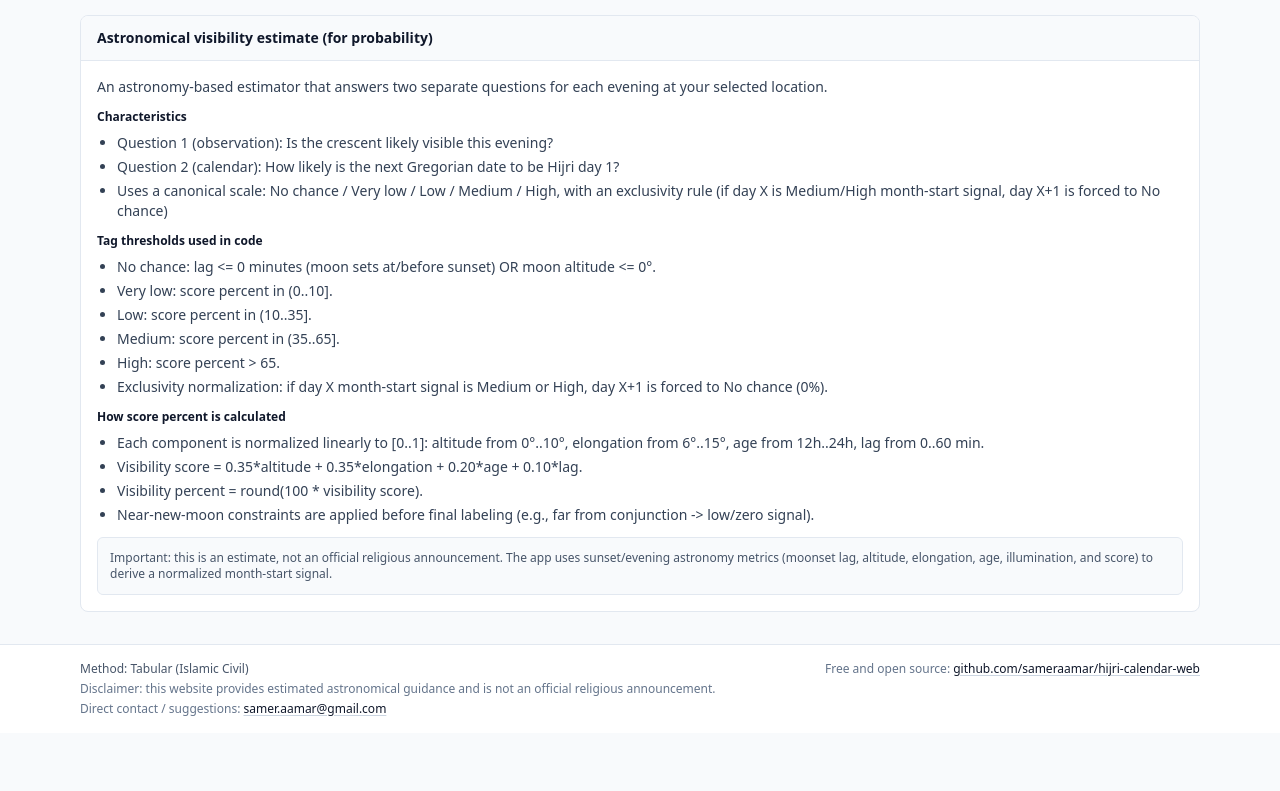
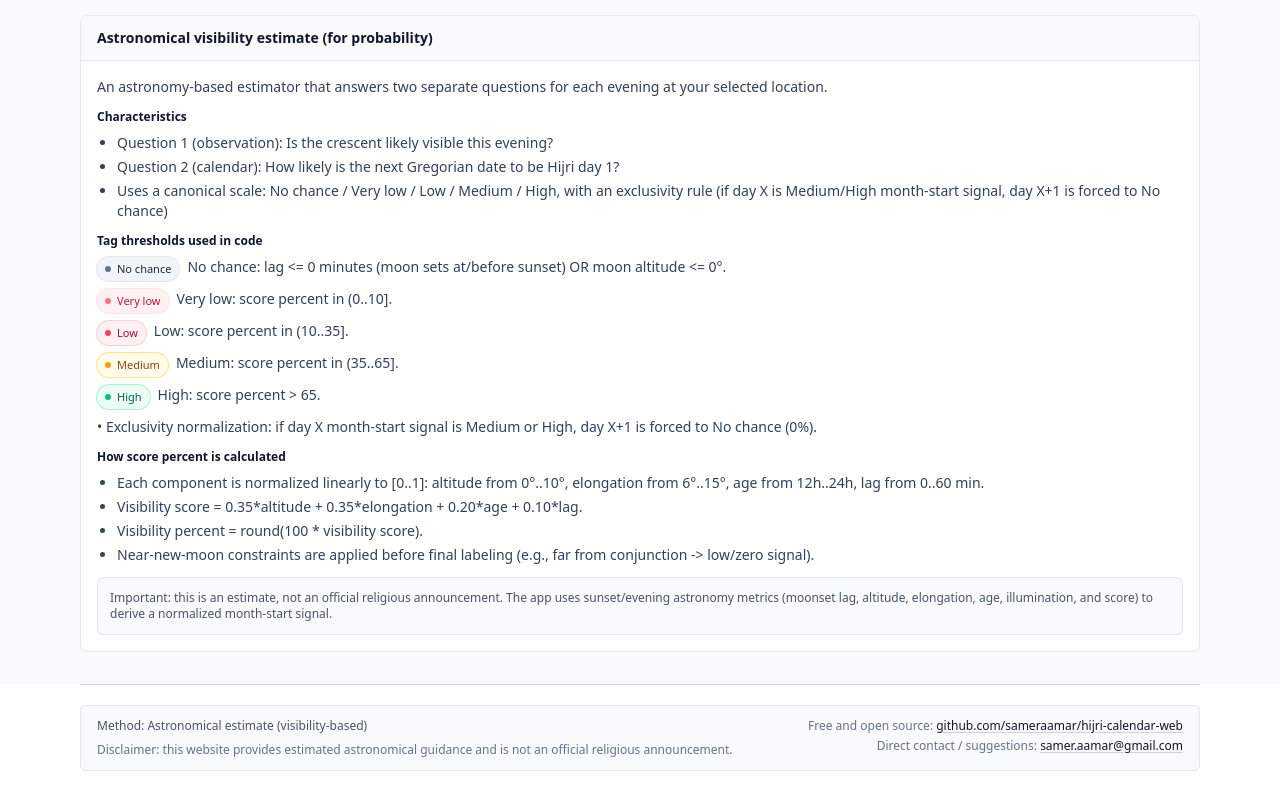
Before and after one commit to sameraamar/hijri-calendar-web, a React (Vite) app in the folder apps/web/: page /methods in a window 1280 px wide. Shown: the part 733-1524 px from the top of the page. Before the commit the page ends 1466 px from the top, so only its background shows below. Built offline with nearby package versions, Linux system fonts and the light colour scheme.

Commit message:
fix colors

```diff
--- a/apps/web/src/App.tsx
+++ b/apps/web/src/App.tsx
@@ -104,13 +104,21 @@ export default function App() {
         </Routes>
       </main>
 
-      <footer className="border-t border-slate-200 bg-white">
-        <div className="mx-auto max-w-6xl px-4 py-4 text-xs text-slate-600">
-          <div className="flex flex-col gap-1 md:flex-row md:items-center md:justify-between">
+      <footer className="bg-white">
+        <div className="mx-auto max-w-6xl px-4">
+          <div className="h-px bg-slate-300" />
+        </div>
+        <div className="mx-auto max-w-6xl px-4 py-5">
+          <div className="rounded-md border border-slate-200 bg-slate-50 px-4 py-3 text-xs text-slate-600">
+            <div className="flex flex-col gap-3 md:flex-row md:items-start md:justify-between">
+              <div className="space-y-2 md:max-w-[60%]">
                 <div>
-              {t('app.method.label')}: {t(METHODS.find((m) => m.id === methodId)?.labelKey ?? 'app.method.civil')}
+                  {t('app.method.label')}: {t(METHODS.find((m) => m.id === methodId)?.labelKey ?? 'app.method.estimate')}
                 </div>
-            <div className="text-slate-500">
+                <div className="text-slate-500">{t('app.footer.disclaimer')}</div>
+              </div>
+              <div className="space-y-1 border-t border-slate-200 pt-2 text-slate-500 md:border-t-0 md:pt-0 md:text-end">
+                <div>
                   {t('app.footer.openSource')}{' '}
                   <a
                     href="https://github.com/sameraamar/hijri-calendar-web"
@@ -121,9 +129,7 @@ export default function App() {
                     {t('app.footer.repoLabel')}
                   </a>
                 </div>
-          </div>
-          <div className="mt-1 text-slate-500">{t('app.footer.disclaimer')}</div>
-          <div className="mt-1 text-slate-500">
+                <div>
                   {t('app.footer.contact')}{' '}
                   <a
                     href="mailto:samer.aamar@gmail.com"
@@ -133,6 +139,9 @@ export default function App() {
                   </a>
                 </div>
               </div>
+            </div>
+          </div>
+        </div>
       </footer>
     </div>
   );
--- a/apps/web/src/i18n/ar.json
+++ b/apps/web/src/i18n/ar.json
@@ -146,8 +146,10 @@
     "lagMinutes": "الفارق (دقيقة)",
     "visibilityPercent": "الوضوح",
     "crescentScore": "مؤشر الهلال",
-    "lowDesc": "منخفض: الظروف غير مناسبة لرؤية الهلال (مثلًا: الهلال منخفض جدًا/يغرب بسرعة، أو فصل صغير جدًا عن الشمس، أو عمر هلال صغير جدًا، أو طور غير مناسب).",
-    "mediumDesc": "متوسط: ظروف حدّية/مختلطة؛ تعتمد الرؤية على ظروف الراصد والمعيار المستخدم.",
-    "highDesc": "مرتفع: الظروف أقوى (الهلال أعلى، أبعد عن الشمس، أقدم عمرًا، و/أو يبقى فوق الأفق مدة أطول بعد الغروب)."
+    "noChanceDesc": "يغرب القمر عند/قبل الغروب، أو يكون عند/تحت الأفق وقت الغروب؛ وعليه فالرؤية غير ممكنة عمليًا.",
+    "veryLowDesc": "ظروف ضعيفة جدًا؛ احتمال الرؤية منخفض للغاية وثقة بداية الشهر محدودة جدًا.",
+    "lowDesc": "الظروف غير مناسبة لرؤية الهلال (مثلًا: الهلال منخفض جدًا/يغرب بسرعة، أو فصل صغير جدًا عن الشمس، أو عمر هلال صغير جدًا، أو طور غير مناسب).",
+    "mediumDesc": "ظروف حدّية/مختلطة؛ تعتمد الرؤية على ظروف الراصد والمعيار المستخدم.",
+    "highDesc": "الظروف أقوى (الهلال أعلى، أبعد عن الشمس، أقدم عمرًا، و/أو يبقى فوق الأفق مدة أطول بعد الغروب)."
   }
 }
--- a/apps/web/src/i18n/en.json
+++ b/apps/web/src/i18n/en.json
@@ -146,8 +146,10 @@
     "lagMinutes": "Lag (min)",
     "visibilityPercent": "Visibility",
     "crescentScore": "Crescent score",
-    "lowDesc": "Low: Conditions are poor for a visible crescent (e.g., Moon very low/setting too soon, very small separation from the Sun, very young Moon, or wrong phase).",
-    "mediumDesc": "Medium: Borderline/mixed conditions; visibility depends on observer conditions and criteria.",
-    "highDesc": "High: Conditions are stronger (Moon higher, more separated from the Sun, older, and/or stays up longer after sunset)."
+    "noChanceDesc": "Moon sets at or before sunset, or is at/below the horizon at sunset; practical visibility is not possible.",
+    "veryLowDesc": "Extremely weak conditions; visibility is unlikely and confidence for month start is minimal.",
+    "lowDesc": "Conditions are poor for a visible crescent (e.g., Moon very low/setting too soon, very small separation from the Sun, very young Moon, or wrong phase).",
+    "mediumDesc": "Borderline/mixed conditions; visibility depends on observer conditions and criteria.",
+    "highDesc": "Conditions are stronger (Moon higher, more separated from the Sun, older, and/or stays up longer after sunset)."
   }
 }
--- a/apps/web/src/method/MethodContext.tsx
+++ b/apps/web/src/method/MethodContext.tsx
@@ -17,7 +17,7 @@ function readInitial(): CalculationMethodId {
     const m = METHODS.find((x) => x.id === raw);
     if (m?.enabled) return raw;
   }
-  return 'civil';
+  return 'estimate';
 }
 
 export function MethodProvider({ children }: { children: React.ReactNode }) {
--- a/apps/web/src/method/types.ts
+++ b/apps/web/src/method/types.ts
@@ -7,7 +7,7 @@ export type CalculationMethod = {
 };
 
 export const METHODS: CalculationMethod[] = [
+  { id: 'estimate', labelKey: 'app.method.estimate', enabled: true },
   { id: 'civil', labelKey: 'app.method.civil', enabled: true },
-  { id: 'estimate', labelKey: 'app.method.estimate', enabled: true },
   { id: 'ummalqura', labelKey: 'app.method.ummalqura', enabled: false }
 ];
--- a/apps/web/src/pages/CalendarPage.tsx
+++ b/apps/web/src/pages/CalendarPage.tsx
@@ -809,10 +809,19 @@ export default function CalendarPage() {
 
           <div className="card p-3">
             <div className="text-xs font-semibold text-slate-900">{t('probability.legendTitle')}</div>
-            <div className="mt-2 space-y-1 leading-relaxed">
-              <div>{t('probability.lowDesc')}</div>
-              <div>{t('probability.mediumDesc')}</div>
-              <div>{t('probability.highDesc')}</div>
+            <div className="mt-2 space-y-2 leading-relaxed">
+              {(['noChance', 'veryLow', 'low', 'medium', 'high'] as VisibilityStatusKey[]).map((k) => {
+                const style = likelihoodStyle(k);
+                return (
+                  <div key={k} className="flex flex-wrap items-start gap-2">
+                    <span className={`inline-flex items-center gap-1.5 rounded-full px-2 py-0.5 text-[11px] font-medium ${style.badgeClass}`}>
+                      <span className={`h-1.5 w-1.5 rounded-full ${style.dotClass}`} />
+                      {t(`probability.${k}`)}
+                    </span>
+                    <span className="text-slate-600">{t(`probability.${k}Desc`)}</span>
+                  </div>
+                );
+              })}
             </div>
           </div>
         </div>
--- a/apps/web/src/pages/MethodsPage.tsx
+++ b/apps/web/src/pages/MethodsPage.tsx
@@ -3,11 +3,29 @@ import { useTranslation } from 'react-i18next';
 import { useMethod } from '../method/MethodContext';
 import { METHODS } from '../method/types';
 
+type SignalLevel = 'noChance' | 'veryLow' | 'low' | 'medium' | 'high';
+
+function likelihoodStyle(level: SignalLevel): { badgeClass: string; dotClass: string } {
+  if (level === 'noChance') {
+    return { badgeClass: 'bg-slate-100 text-slate-800 ring-1 ring-slate-200', dotClass: 'bg-slate-500' };
+  }
+  if (level === 'veryLow') {
+    return { badgeClass: 'bg-rose-50 text-rose-700 ring-1 ring-rose-100', dotClass: 'bg-rose-400' };
+  }
+  if (level === 'low') {
+    return { badgeClass: 'bg-rose-50 text-rose-800 ring-1 ring-rose-200', dotClass: 'bg-rose-500' };
+  }
+  if (level === 'medium') {
+    return { badgeClass: 'bg-amber-50 text-amber-800 ring-1 ring-amber-200', dotClass: 'bg-amber-500' };
+  }
+  return { badgeClass: 'bg-emerald-50 text-emerald-800 ring-1 ring-emerald-200', dotClass: 'bg-emerald-500' };
+}
+
 export default function MethodsPage() {
   const { t } = useTranslation();
   const { methodId } = useMethod();
 
-  const selectedLabelKey = METHODS.find((m) => m.id === methodId)?.labelKey ?? 'app.method.civil';
+  const selectedLabelKey = METHODS.find((m) => m.id === methodId)?.labelKey ?? 'app.method.estimate';
 
   return (
     <div className="page">
@@ -97,14 +115,30 @@ export default function MethodsPage() {
 
             <div>
               <div className="text-xs font-semibold text-slate-900">{t('methods.estimate.thresholdsTitle')}</div>
-              <ul className="mt-2 list-disc space-y-1 ps-5">
-                <li>{t('methods.estimate.threshold1')}</li>
-                <li>{t('methods.estimate.threshold2')}</li>
-                <li>{t('methods.estimate.threshold3')}</li>
-                <li>{t('methods.estimate.threshold4')}</li>
-                <li>{t('methods.estimate.threshold5')}</li>
-                <li>{t('methods.estimate.threshold6')}</li>
-              </ul>
+              <div className="mt-2 space-y-2">
+                {(
+                  [
+                    { level: 'noChance', textKey: 'methods.estimate.threshold1' },
+                    { level: 'veryLow', textKey: 'methods.estimate.threshold2' },
+                    { level: 'low', textKey: 'methods.estimate.threshold3' },
+                    { level: 'medium', textKey: 'methods.estimate.threshold4' },
+                    { level: 'high', textKey: 'methods.estimate.threshold5' }
+                  ] as const
+                ).map((item) => {
+                  const style = likelihoodStyle(item.level);
+                  return (
+                    <div key={item.level} className="flex flex-wrap items-start gap-2 text-sm">
+                      <span className={`inline-flex items-center gap-1.5 rounded-full px-2 py-0.5 text-[11px] font-medium ${style.badgeClass}`}>
+                        <span className={`h-1.5 w-1.5 rounded-full ${style.dotClass}`} />
+                        {t(`probability.${item.level}`)}
+                      </span>
+                      <span>{t(item.textKey)}</span>
+                    </div>
+                  );
+                })}
+
+                <div className="text-sm text-slate-700">• {t('methods.estimate.threshold6')}</div>
+              </div>
             </div>
 
             <div>
```
Lines whose indentation alone changed are shown as unchanged.
